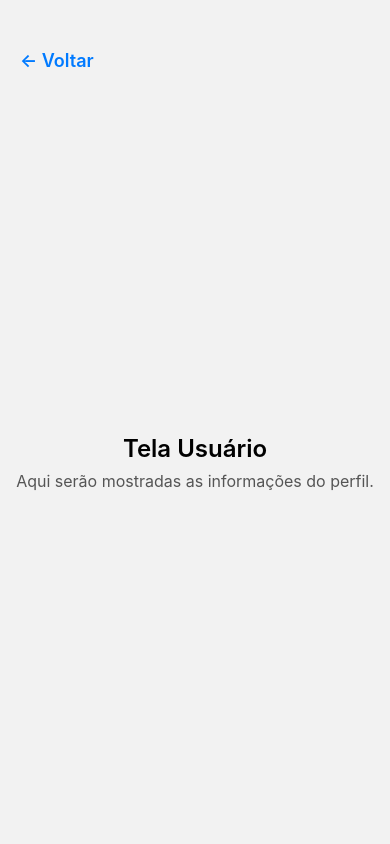
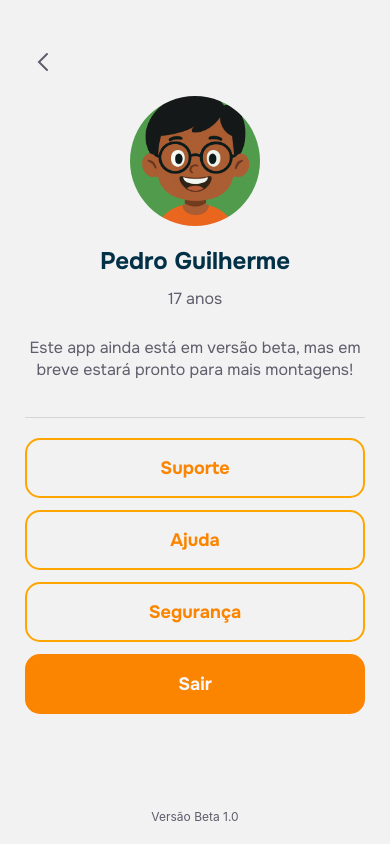
Before and after one commit to MenesesDani/LeComCreApplication, a React Native app: screen /UserScreen in a window 390 px wide. Built offline with nearby package versions, Linux system fonts and the light colour scheme.

Commit message:
finish version 1 to user screen

```diff
--- a/screens/UserScreen.tsx
+++ b/screens/UserScreen.tsx
@@ -1,24 +1,67 @@
 import React from 'react';
-import { View, Text, StyleSheet, TouchableOpacity } from 'react-native';
+import { View, Text, StyleSheet, Image } from 'react-native';
 import { useNavigation } from '@react-navigation/native';
+import ButtonBack from '../components/ButtonBack';
+import { TYPOGRAPHY } from "../constants/typography";
+import { colors } from '../constants/colors';
+import Button from '../components/Button';
+import ButtonSecundary from '../components/ButtonSecundary';
 
 const UserScreen = () => {
-  const navigation = useNavigation();
+  const navigation = useNavigation<any>();
+
+  const goBackToHome = () => {
+    navigation.navigate('Tabs', { screen: 'Home' });
+  };
+
+  const handleLogout = () => {
+    console.log('Sair');
+    // Implementar lógica de logout
+  };
+
+  const handleSupport = () => {
+    console.log('Suporte');
+    // Implementar navegação para suporte
+  };
+
+  const handleHelp = () => {
+    console.log('Ajuda');
+    // Implementar navegação para ajuda
+  };
+
+  const handleSecurity = () => {
+    console.log('Segurança');
+    // Implementar navegação para segurança
+  };
 
   return (
     <View style={styles.container}>
-      {/* Botão de voltar */}
-      <TouchableOpacity
-        style={styles.backButton}
-        onPress={() => navigation.goBack()}
-      >
-        <Text style={styles.backButtonText}>← Voltar</Text>
-      </TouchableOpacity>
+      <ButtonBack onPress={goBackToHome} />
 
       <View style={styles.content}>
-        <Text style={styles.title}>Tela Usuário</Text>
-        <Text style={styles.subtitle}>Aqui serão mostradas as informações do perfil.</Text>
+        <Image
+          source={require('../assets/exampleuser/Profile.png')}
+          style={styles.profileImage}
+        />
+
+        <Text style={styles.name}>Pedro Guilherme</Text>
+        <Text style={styles.age}>17 anos</Text>
+
+        <Text style={styles.betaDescription}>
+          Este app ainda está em versão beta, mas em breve estará pronto para mais montagens!
+        </Text>
+
+        <View style={styles.divider} />
+
+        <View style={styles.buttonsContainer}>
+          <ButtonSecundary title="Suporte" onPress={handleSupport} />
+          <ButtonSecundary title="Ajuda" onPress={handleHelp} />
+          <ButtonSecundary title="Segurança" onPress={handleSecurity} />
+          <Button title="Sair" onPress={handleLogout} />
+        </View>
       </View>
+
+      <Text style={styles.version}>Versão Beta 1.0</Text>
     </View>
   );
 };
@@ -27,29 +70,51 @@ const styles = StyleSheet.create({
   container: {
     flex: 1,
   },
-  backButton: {
-    paddingTop: 50,
-    paddingHorizontal: 20,
-    paddingBottom: 10,
-  },
-  backButtonText: {
-    fontSize: 18,
-    color: '#007AFF',
-    fontWeight: '600',
-  },
   content: {
     flex: 1,
     justifyContent: 'center',
     alignItems: 'center',
+    rowGap: 12,
+    paddingHorizontal: 25,
   },
-  title: {
-    fontSize: 24,
-    fontWeight: '600',
+  profileImage: {
+    width: 130,
+    height: 130,
+    borderRadius: 65,
     marginBottom: 8,
   },
-  subtitle: {
-    fontSize: 16,
-    color: '#555',
+  name: {
+    color: colors.brand.deepBlue,
+    ...TYPOGRAPHY.headerConstructions,
+  },
+  age: {
+    color: colors.text.secundary,
+    ...TYPOGRAPHY.body,
+  },
+  betaDescription: {
+    color: colors.text.secundary,
+    ...TYPOGRAPHY.body,
+    textAlign: 'center',
+    marginTop: 16,
+    marginBottom: 16,
+    lineHeight: 22,
+  },
+  divider: {
+    width: '100%',
+    height: 1,
+    backgroundColor: colors.text.secundary,
+    opacity: 0.2,
+    marginVertical: 8,
+  },
+  buttonsContainer: {
+    width: '100%',
+    rowGap: 12,
+  },
+  version: {
+    color: colors.text.secundary,
+    fontSize: 12,
+    textAlign: 'center',
+    paddingBottom: 20,
   },
 });
 
```
Also changed, not shown: obj-list.txt (deleted).
